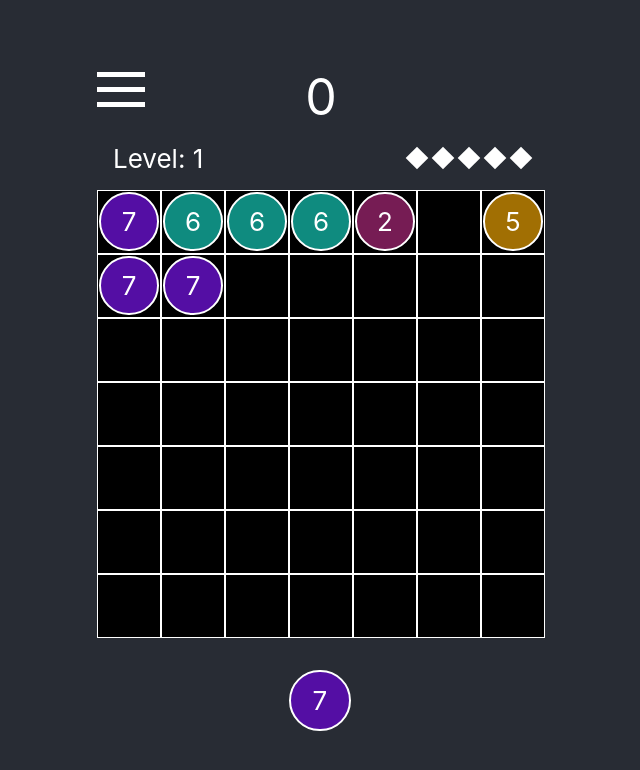
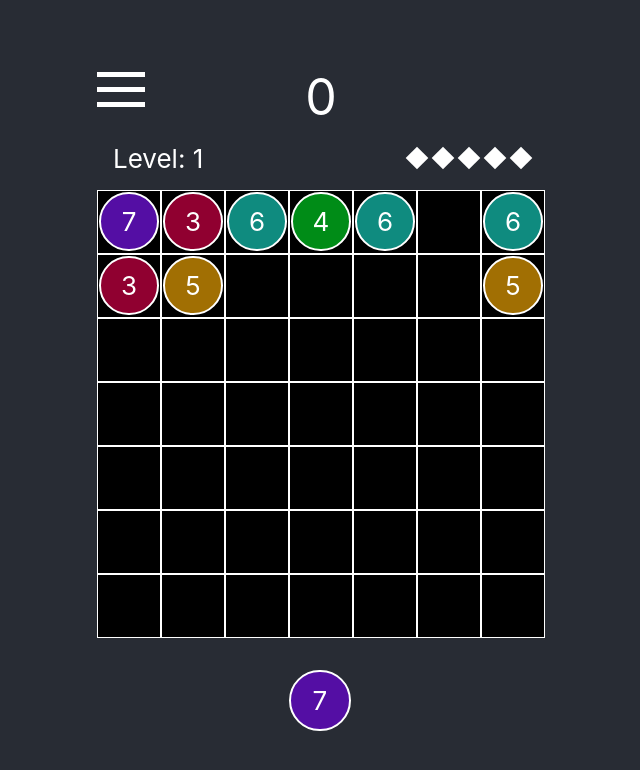
Before and after one commit to conmart/seven-up, a React (Create React App) app: page / in a window 1280 px wide. Shown: the top 770 px of the page, without its empty margins (319-959 px from the left). Built offline with nearby package versions, Linux system fonts and the light colour scheme.

Commit message:
fix endgame bug

```diff
--- a/src/components/gameBoard.tsx
+++ b/src/components/gameBoard.tsx
@@ -67,7 +67,7 @@ const GameBoard = () => {
     if (state.turnsLeft < 1) {
       newLevel();
     } else {
-      const gameOver = checkForFullGrid(state.gameGrid);
+      const gameOver = state.gameOver || checkForFullGrid(state.gameGrid);
       setState((prev) => ({
         ...prev,
         nextBallValue: gameOver ? 0 : randomBallValue(state.lastNumber),
@@ -93,9 +93,9 @@ const GameBoard = () => {
   };
 
   const shootBall = (column: number) => {
-    const { gameGrid, nextBallValue, turnInProgress } = state;
+    const { gameGrid, nextBallValue, turnInProgress, gameOver } = state;
     const [updatedGameGrid, valid] = validShot(gameGrid, nextBallValue, column);
-    if (valid && !turnInProgress) {
+    if (valid && !turnInProgress && !gameOver) {
       setState((prev) => ({
         ...prev,
         gameGrid: updatedGameGrid,
--- a/src/index.css
+++ b/src/index.css
@@ -56,11 +56,6 @@ code {
 .lastTurn {
   background-color: #d86b35;
 }
-
-/* .combo, .level {
-  height: 25px;
-  padding: 5px;
-} */
 
 .gameGrid {
   display: flex;
--- a/src/turnLogicHelpers.tsx
+++ b/src/turnLogicHelpers.tsx
@@ -47,7 +47,7 @@ export const calcMultiplier = (combo: number): number => {
   let multiplier = 7;
   let start = 2;
   while (start <= combo) {
-    multiplier = Math.round(multiplier * Math.max(3.5 - 0.2 * combo, 1.5));
+    multiplier = Math.round(multiplier * Math.max(4 - 0.2 * combo, 1.5));
     start++;
   }
   return multiplier;
@@ -65,7 +65,7 @@ export const checkForFullGrid = (gameGrid: number[][]): boolean => {
 
 export const generateStartSeed = (): number[][] => {
   let newGameGrid = deepCopyGameGrid(emptyGameGrid);
-  for (let i = 0; i < 15; i++) {
+  for (let i = 0; i < 12; i++) {
     const column = Math.floor(Math.random() * 7);
     let availableSlot = nextZero(newGameGrid[column]);
     newGameGrid[column][availableSlot] = randomBallValue();
```
